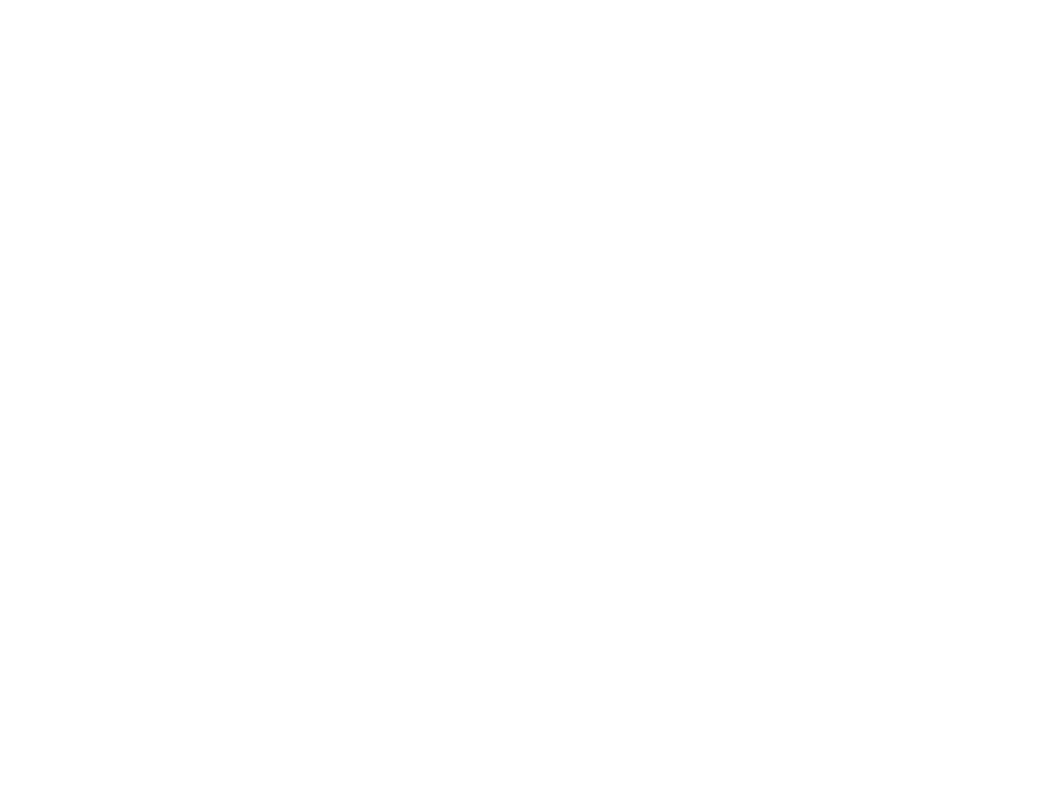
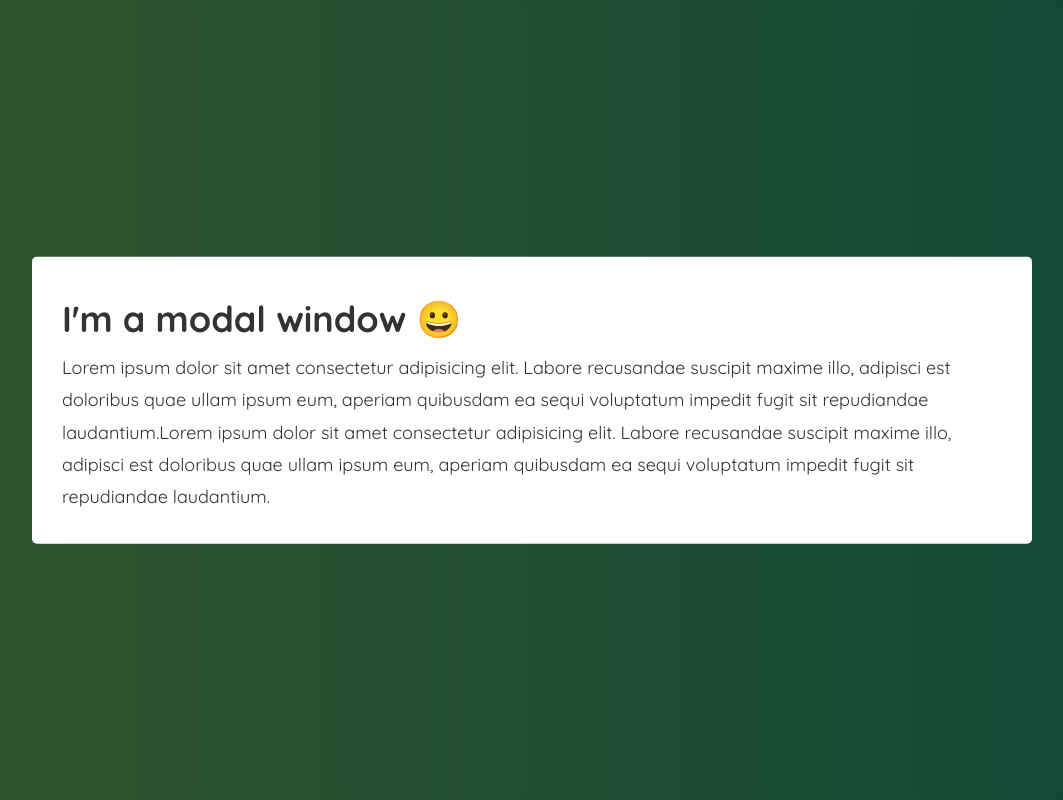
Before and after one commit to Salawu57/modal, a plain HTML site: page index.html in a window 1280 px wide. Shown: the whole page, without its empty margins (108-1171 px from the left). Drawn offline with Linux system fonts and the light colour scheme.

Commit message:
add modal popup with text

```diff
--- a/css/style.css
+++ b/css/style.css
@@ -0,0 +1,55 @@
+*{
+    padding: 0;
+    margin: 0;
+    box-sizing: border-box;
+}
+
+html{
+font-size: 62.5%;
+}
+
+body{
+font-family: 'Quicksand', sans-serif;
+color:#333;
+height: 100vh;
+background: linear-gradient(to left, #28b487, #7dd56f);
+display: flex;
+align-items: center;
+justify-content: center;
+flex-direction: column;
+position: relative;
+}
+
+.modal-btn{
+padding: 2.5rem 3rem;
+font-size: 1.8rem;
+border-radius: 5px;
+border: none;
+}
+
+.overlay{
+ position: absolute;
+ top: 0;
+ left: 0;
+ width: 100%;
+ height: 100%;
+ background-color: rgba(0, 0, 0, 0.6);
+ backdrop-filter: blur(3px);
+ z-index: 10;
+
+}
+
+.modal-details{
+background-color: #fff;
+width: 100rem;
+padding: 3rem;
+top: 50%;
+left: 50%;
+font-size: 1.8rem;
+line-height: 1.8;
+transform: translate(-50%, -50%);
+position: absolute;
+z-index: 20;
+border-radius: 5px;
+border: none;
+}
--- a/index.html
+++ b/index.html
@@ -5,8 +5,20 @@
     <meta http-equiv="X-UA-Compatible" content="IE=edge">
     <meta name="viewport" content="width=device-width, initial-scale=1.0">
     <title>Modal</title>
+    <link href="css/style.css" rel="stylesheet" type="text/css" />
+    <link rel="preconnect" href="https://fonts.googleapis.com">
+<link rel="preconnect" href="https://fonts.gstatic.com" crossorigin>
+<link href="https://fonts.googleapis.com/css2?family=Quicksand:wght@300;400;500;600;700&family=Rubik:wght@300;400;500;600;700&display=swap" rel="stylesheet">
 </head>
 <body>
+    <button class="modal-btn">Show Modal</button>
+    <div class="overlay"></div>
 
+    <div class="modal-details">
+        <h1>I'm a modal window 😀</h1>
+        <p>Lorem ipsum dolor sit amet consectetur adipisicing elit. Labore recusandae suscipit maxime illo,
+        adipisci est doloribus quae ullam ipsum eum, aperiam quibusdam ea sequi voluptatum impedit fugit sit repudiandae laudantium.Lorem ipsum dolor sit amet consectetur adipisicing elit. Labore recusandae suscipit maxime illo,
+        adipisci est doloribus quae ullam ipsum eum, aperiam quibusdam ea sequi voluptatum impedit fugit sit repudiandae laudantium.</p>
+    </div>
 </body>
 </html>
```
